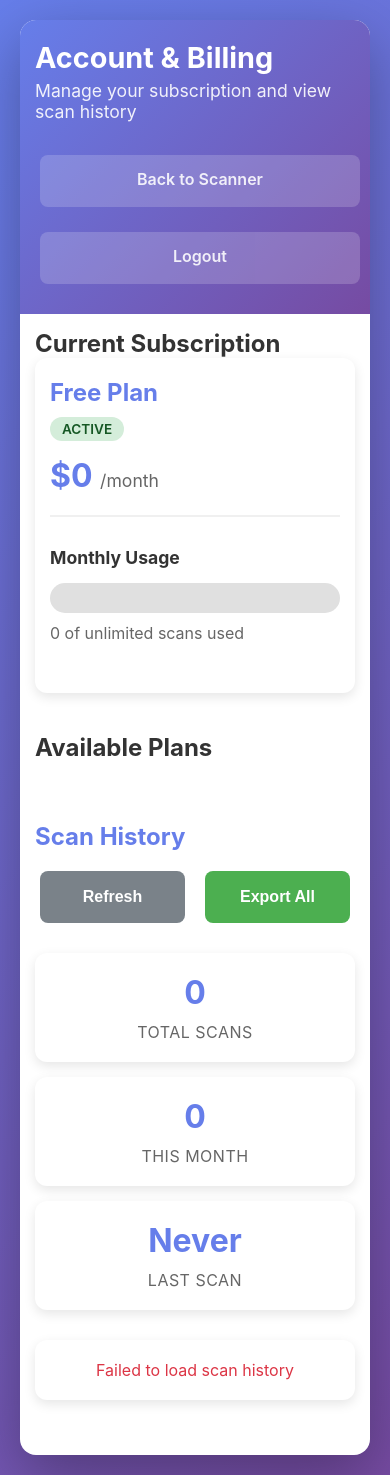
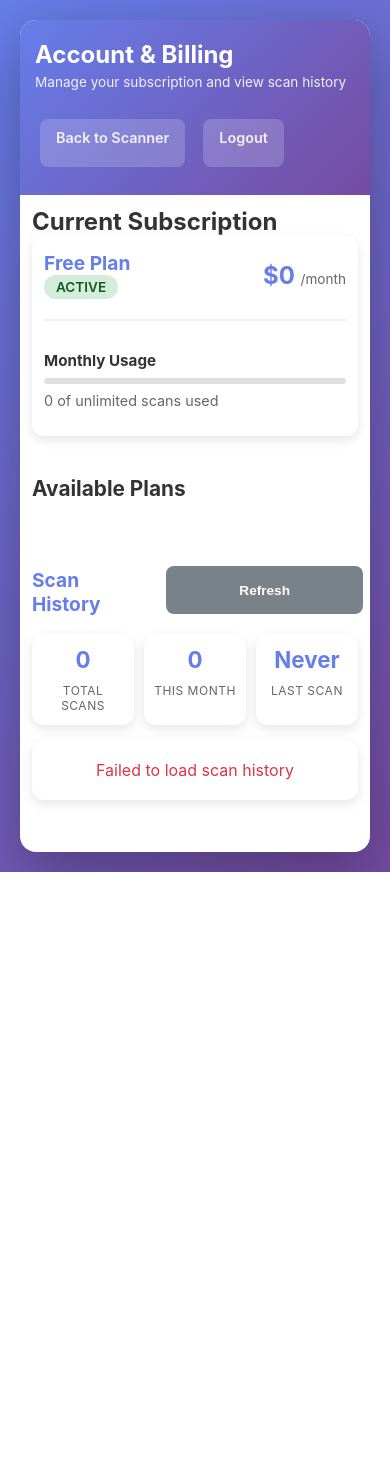
Before and after one commit to coramo123/mail-scanner, a Flask app: template templates/account.html in a window 390 px wide. After the commit the page ends 872 px from the top, so only its background shows below. Run offline with Flask 3, Linux system fonts and the light colour scheme; the template is opened without the code that fills it, so the values that code supplies are empty; parts of the project's set-up code (start-up, migrations or seed data) failed here and were passed over; some libraries are stand-ins or nearby versions.

Commit message:
Make mobile design more compact and screen-friendly
- Redesigned account page to be minimal and compact
- Reduced padding, margins, and font sizes throughout
- Account header buttons now inline, not stacked
- Stats display in 3-column grid (Total/Month/Last)
- Plan cards more condensed with smaller fonts
- Main scanner page more compact (less wasted space)
- Buttons still touch-friendly (48px) but not oversized
- Focus on core features: camera and spreadsheet
- Everything fits better on mobile screens

🤖 Generated with [Claude Code](https://claude.com/claude-code)

Co-Authored-By: Claude <noreply@anthropic.com>

```diff
--- a/static/css/style.css
+++ b/static/css/style.css
@@ -385,51 +385,62 @@ td em {
     }
 
     main {
-        padding: 20px 15px;
+        padding: 15px 12px;
     }
 
     .upload-area {
-        padding: 50px 20px;
-        min-height: 250px;
+        padding: 30px 15px;
+        min-height: 200px;
     }
 
     .upload-area h2 {
-        font-size: 1.3em;
-        margin-bottom: 15px;
+        font-size: 1.2em;
+        margin-bottom: 10px;
     }
 
     .upload-area p {
-        font-size: 1em;
-        margin-bottom: 25px;
+        font-size: 0.95em;
+        margin-bottom: 20px;
+        line-height: 1.4;
     }
 
-    /* Bigger, more touch-friendly buttons */
+    /* Touch-friendly buttons but more compact */
     .btn {
         width: 100%;
-        padding: 18px 24px;
-        font-size: 1.1em;
-        min-height: 52px; /* Minimum touch target */
-        margin-bottom: 10px;
+        padding: 14px 20px;
+        font-size: 1em;
+        min-height: 48px; /* Good touch target */
+        margin-bottom: 8px;
     }
 
     .btn-main {
-        padding: 20px 24px;
-        font-size: 1.15em;
+        padding: 16px 20px;
+        font-size: 1.05em;
     }
 
     .results-header {
         flex-direction: column;
         align-items: stretch;
-        gap: 15px;
+        gap: 10px;
+        margin-bottom: 15px;
     }
 
     .results-header h2 {
-        font-size: 1.5em;
+        font-size: 1.3em;
+        margin: 0;
     }
 
     .results-actions {
-        flex-direction: column;
-        gap: 10px;
+        flex-direction: row;
+        gap: 8px;
+        flex-wrap: wrap;
+    }
+
+    .results-actions .btn {
+        flex: 1;
+        min-width: 100px;
+        padding: 12px 16px;
+        font-size: 0.9em;
     }
 
     /* Make tables scroll horizontally on mobile */
@@ -884,13 +895,22 @@ td em {
     padding: 20px;
 }
 
-/* Mobile Responsive */
+/* Mobile Responsive - Compact Account Page */
 @media (max-width: 768px) {
-    /* Account Header */
+    /* Account Header - More Compact */
     header > div {
         flex-direction: column !important;
-        gap: 20px;
+        gap: 12px;
         align-items: flex-start !important;
+    }
+
+    header h1 {
+        font-size: 1.5em !important;
+    }
+
+    header p.subtitle {
+        font-size: 0.85em !important;
+        margin-top: 4px !important;
     }
 
     header > div > div {
@@ -898,142 +918,216 @@ td em {
         text-align: left !important;
     }
 
+    header > div > div > p {
+        font-size: 0.9em !important;
+        margin-bottom: 6px !important;
+    }
+
     header > div > div > div {
-        flex-direction: column !important;
-        gap: 10px !important;
+        flex-direction: row !important;
+        gap: 8px !important;
     }
 
     header .btn-small {
-        width: 100% !important;
-        padding: 14px !important;
-        font-size: 1em !important;
+        width: auto !important;
+        padding: 10px 16px !important;
+        font-size: 0.9em !important;
         text-align: center !important;
     }
 
     .account-main {
-        padding: 15px;
+        padding: 12px;
     }
 
-    /* Subscription Overview */
+    /* Subscription Overview - Minimal */
     .subscription-card {
-        padding: 20px 15px;
+        padding: 15px 12px;
+        margin-bottom: 15px;
     }
 
     .subscription-header {
-        flex-direction: column;
-        gap: 15px;
+        flex-direction: row;
+        justify-content: space-between;
+        align-items: center;
+        gap: 10px;
     }
 
     .subscription-header h3 {
-        font-size: 1.5em;
+        font-size: 1.2em;
+        margin: 0;
     }
 
     .subscription-price {
-        text-align: left;
+        text-align: right;
         margin-top: 0;
     }
 
     .price-amount {
-        font-size: 2em;
+        font-size: 1.5em;
     }
 
-    /* Usage Stats */
+    .price-period {
+        font-size: 0.85em;
+    }
+
+    /* Usage Stats - Compact Inline */
+    .usage-stats {
+        margin: 12px 0;
+    }
+
     .usage-stats h4 {
+        font-size: 0.95em;
+        margin-bottom: 8px;
+    }
+
+    .usage-bar {
+        height: 6px;
+        margin: 8px 0;
+    }
+
+    .usage-text {
+        font-size: 0.9em;
+    }
+
+    .usage-warning {
+        font-size: 0.85em;
+        padding: 8px;
+        margin-top: 10px;
+    }
+
+    .billing-info {
+        margin-top: 12px;
+    }
+
+    .billing-info p {
+        font-size: 0.9em;
+        margin: 6px 0;
+    }
+
+    /* Plans Grid - Minimal Cards */
+    .plans-section {
+        margin-top: 20px;
+    }
+
+    .plans-section h2 {
+        font-size: 1.3em;
+        margin-bottom: 12px;
+    }
+
+    .plans-grid {
+        grid-template-columns: 1fr;
+        gap: 12px;
+    }
+
+    .plan-card {
+        padding: 15px 12px;
+    }
+
+    .plan-header h3 {
         font-size: 1.1em;
     }
 
-    .usage-text {
-        font-size: 1em;
+    .plan-price .price-amount {
+        font-size: 1.6em;
     }
 
-    /* Plans Grid - Stack cards vertically */
-    .plans-grid {
-        grid-template-columns: 1fr;
-        gap: 20px;
+    .plan-price .price-period {
+        font-size: 0.85em;
     }
 
-    .plan-card {
-        padding: 25px 20px;
+    .plan-features {
+        font-size: 0.85em;
+        margin: 12px 0;
+        padding-left: 0;
     }
 
-    .plan-header h3 {
+    .plan-features li {
+        padding: 6px 0;
+        padding-left: 24px;
+    }
+
+    .plan-action .btn {
+        padding: 12px;
+        font-size: 0.95em;
+    }
+
+    /* Subscription Actions - Compact */
+    .subscription-actions {
+        flex-direction: row;
+        gap: 8px;
+        margin-top: 12px;
+    }
+
+    .subscription-actions .btn {
+        width: auto;
+        flex: 1;
+        padding: 12px 10px;
+        font-size: 0.9em;
+    }
+
+    /* History Stats - Inline Grid */
+    .history-stats {
+        grid-template-columns: repeat(3, 1fr);
+        gap: 10px;
+        margin-bottom: 15px;
+    }
+
+    .stat-card {
+        padding: 12px 8px;
+    }
+
+    .stat-value {
         font-size: 1.4em;
     }
 
-    .plan-price .price-amount {
-        font-size: 2.2em;
+    .stat-label {
+        font-size: 0.75em;
     }
 
-    .plan-features {
-        font-size: 1em;
-        margin: 20px 0;
-    }
-
-    .plan-features li {
-        padding: 10px 0;
-    }
-
-    /* Subscription Actions */
-    .subscription-actions {
-        flex-direction: column;
-        gap: 12px;
-    }
-
-    .subscription-actions .btn {
-        width: 100%;
-        padding: 16px;
-        font-size: 1.05em;
-    }
-
-    /* History Stats */
-    .history-stats {
-        grid-template-columns: 1fr;
-        gap: 15px;
-    }
-
-    .stat-card {
-        padding: 20px;
-    }
-
-    .stat-value {
-        font-size: 2em;
-    }
-
-    .stat-label {
-        font-size: 1em;
-    }
-
-    /* Section Header */
+    /* Section Header - Compact */
     .section-header {
-        flex-direction: column;
-        align-items: flex-start;
-        gap: 15px;
+        flex-direction: row;
+        justify-content: space-between;
+        align-items: center;
+        gap: 10px;
+        margin-bottom: 12px;
     }
 
     .section-header h2 {
-        font-size: 1.5em;
+        font-size: 1.2em;
+        margin: 0;
     }
 
     .section-header > div {
         display: flex;
-        gap: 10px;
-        width: 100%;
+        gap: 8px;
+        width: auto;
     }
 
     .section-header .btn {
-        flex: 1;
-        padding: 14px;
-        font-size: 1em;
+        flex: none;
+        padding: 10px 14px;
+        font-size: 0.85em;
     }
 
-    /* Scan History Table */
+    /* Scan History Table - Compact */
+    .scan-history-section {
+        margin-top: 20px;
+    }
+
     .scan-history-table {
         overflow-x: auto;
         -webkit-overflow-scrolling: touch;
+        margin-top: 10px;
     }
 
     .scan-history-table table {
         min-width: 600px;
-        font-size: 0.9em;
+        font-size: 0.85em;
+    }
+
+    .scan-history-table th,
+    .scan-history-table td {
+        padding: 10px 6px;
     }
 }
```
